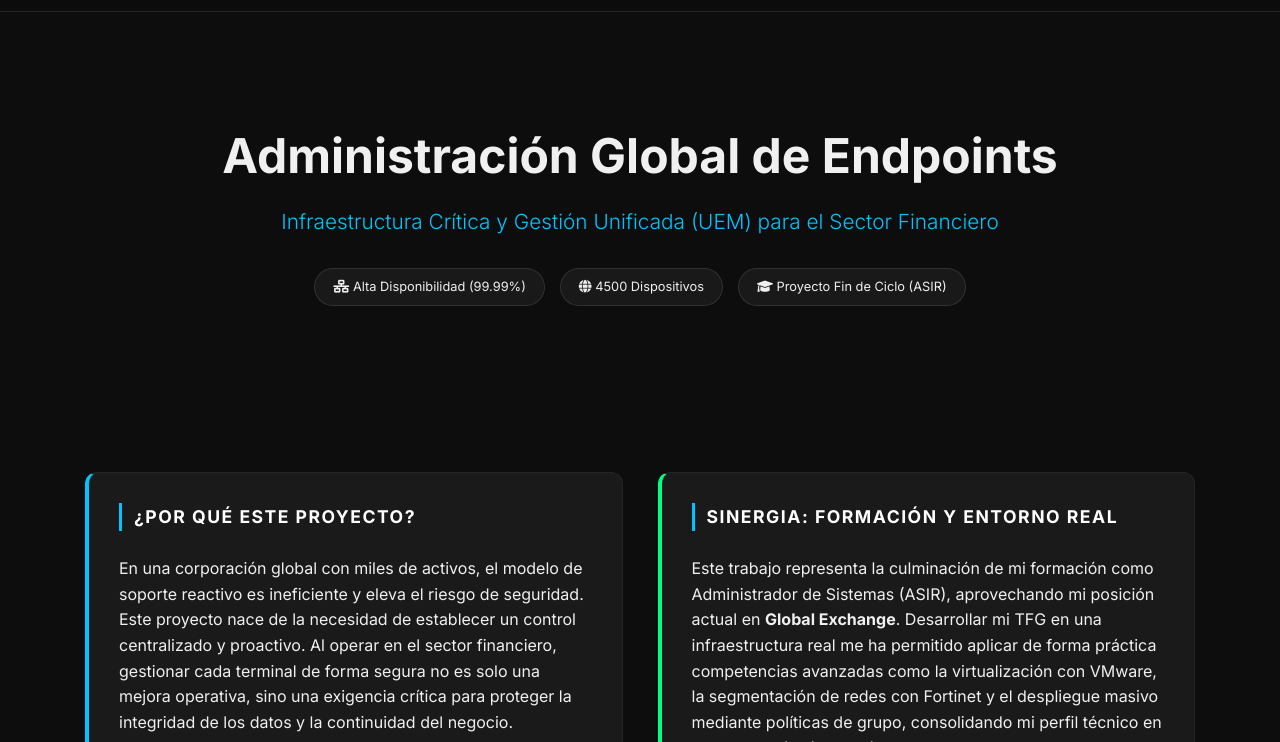
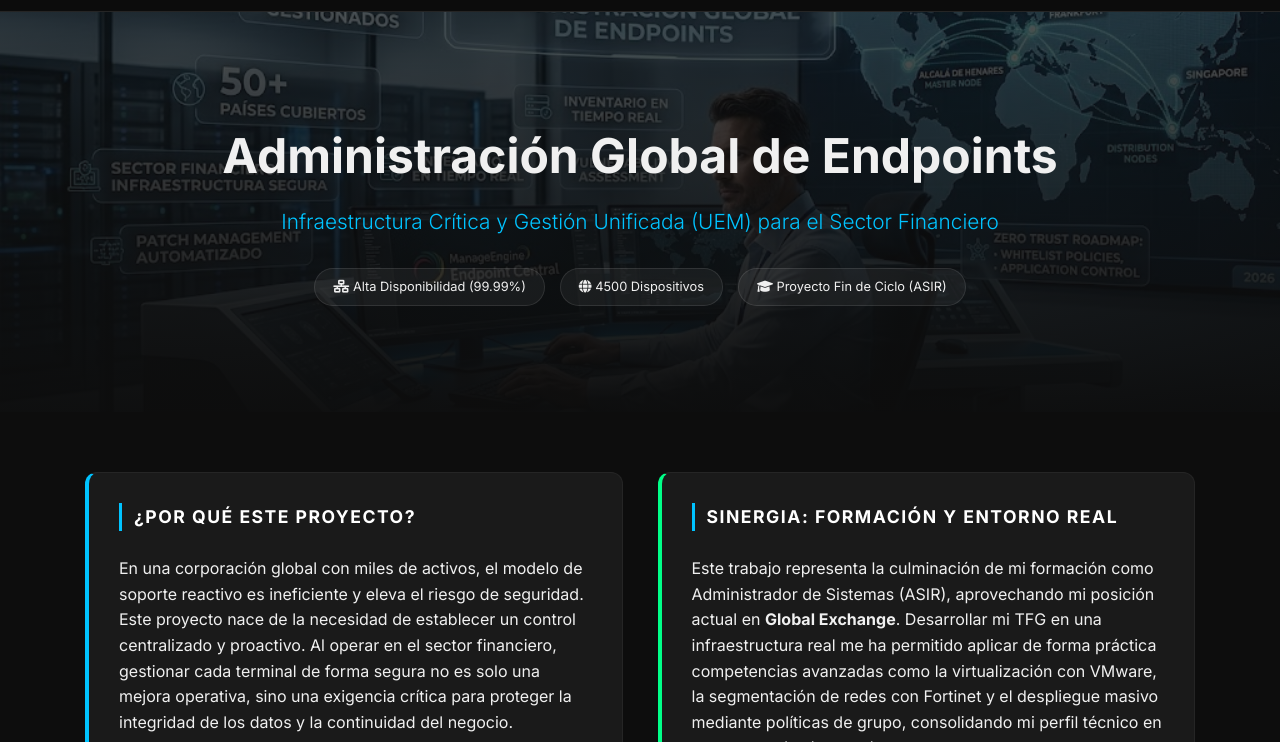
Before and after one commit to lonsochico/Portfolio-Diego-Alonso-Chico, a plain HTML site: page proyecto4.html in a window 1280 px wide. Shown: the part 58-800 px from the top of the page. Drawn offline with Linux system fonts and the light colour scheme.

Commit message:
Update background image path in proyecto4.html

```diff
--- a/proyecto4.html
+++ b/proyecto4.html
@@ -29,7 +29,7 @@
         </div>
     </nav>
 
-    <header class="hero" style="background-image: linear-gradient(to bottom, rgba(13,13,13,0.7), rgba(13,13,13,0.98)), url('fondo-tfg.jpg');">
+    <header class="hero" style="background-image: linear-gradient(to bottom, rgba(13,13,13,0.7), rgba(13,13,13,0.98)), url('assets/img/fondo-tfg.jpg');">
         <div class="hero-content container">
             <h1 style="font-size: 3rem;">Administración Global de Endpoints</h1>
             <p class="tagline">Infraestructura Crítica y Gestión Unificada (UEM) para el Sector Financiero</p>
```
